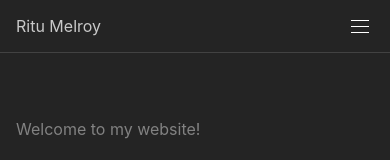
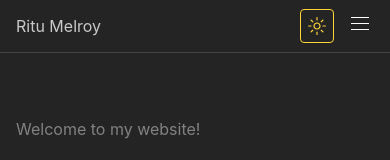
Before and after one commit to ritumelroy/website-2024, a Next.js app: page / in a window 390 px wide. Shown: the top 160 px of the page. Built offline with nearby package versions, Linux system fonts and the light colour scheme.

Commit message:
fix mobile header + mobile light/dark theme

```diff
--- a/src/components/HeaderSimple.tsx
+++ b/src/components/HeaderSimple.tsx
@@ -9,6 +9,7 @@ import {
   Stack,
   Text,
   Overlay,
+  Flex,
 } from "@mantine/core";
 import { useDisclosure } from "@mantine/hooks";
 import ToggleThemeButton from "./ToggleThemeButton";
@@ -23,8 +24,9 @@ export function HeaderSimple() {
   return (
     <header className="header ">
       <Container size="md" className="innerw">
-        {/* <MantineLogo size={28} /> */}
         <div>Ritu Melroy</div>
+        <Flex>
+          <Flex>
             <Group gap={5} visibleFrom="xs">
               <Button
                 variant="default"
@@ -58,16 +60,25 @@ export function HeaderSimple() {
               >
                 About
               </Button>
+            </Group>
             <ToggleThemeButton />
-        </Group>
+          </Flex>
 
-        <Burger opened={opened} onClick={toggle} hiddenFrom="xs" size="sm" />
+          <Burger
+            opened={opened}
+            onClick={toggle}
+            hiddenFrom="xs"
+            size="sm"
+            ml="sm"
+          />
+        </Flex>
       </Container>
 
       {opened ? (
         <Container hiddenFrom="md">
+          <Overlay mt="3.3rem">
             <Stack
-            h={300}
+              h={200}
               bg="var(--mantine-color-body)"
               align="stretch"
               justify="flex-start"
@@ -79,7 +90,7 @@ export function HeaderSimple() {
               <Button
                 fullWidth
                 variant="filled"
-              color="#495057"
+                color="blue"
                 component={Link}
                 href="/"
               >
@@ -88,7 +99,7 @@ export function HeaderSimple() {
               <Button
                 fullWidth
                 variant="filled"
-              color="#495057"
+                color="blue"
                 component={Link}
                 href="/classes"
               >
@@ -97,7 +108,7 @@ export function HeaderSimple() {
               <Button
                 fullWidth
                 variant="filled"
-              color="#495057"
+                color="blue"
                 component={Link}
                 href="/projects"
               >
@@ -106,7 +117,7 @@ export function HeaderSimple() {
               <Button
                 fullWidth
                 variant="filled"
-              color="#495057"
+                color="blue"
                 component={Link}
                 href="/about"
               >
@@ -114,6 +125,7 @@ export function HeaderSimple() {
               </Button>
               {/* </Overlay> */}
             </Stack>
+          </Overlay>
         </Container>
       ) : (
         <></>
--- a/src/components/ToggleThemeButton.tsx
+++ b/src/components/ToggleThemeButton.tsx
@@ -29,6 +29,8 @@ export default function ToggleThemeButton() {
   }, []);
   return (
     <ActionIcon
+      ml="sm"
+      size="lg"
       variant="outline"
       color={dark.current ? "yellow" : "blue"}
       onClick={() => toggleTheme()}
```
Lines whose indentation alone changed are shown as unchanged.
